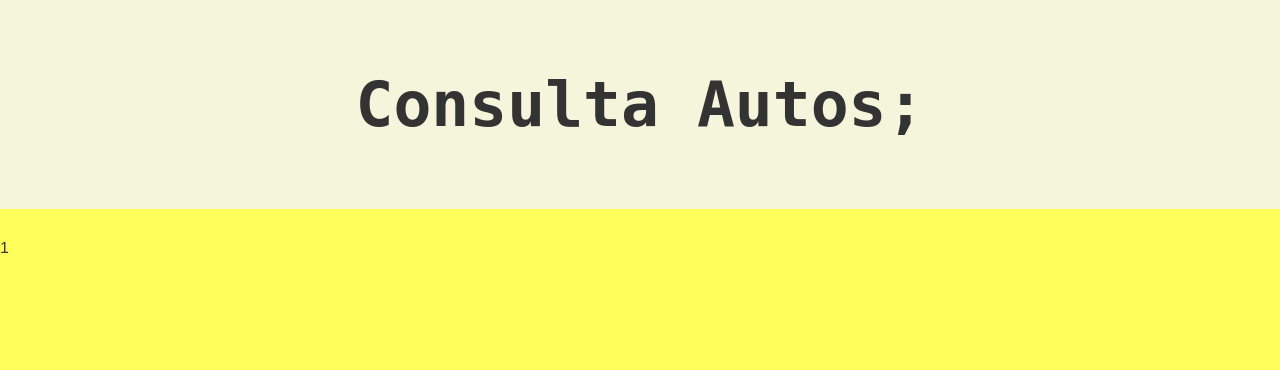
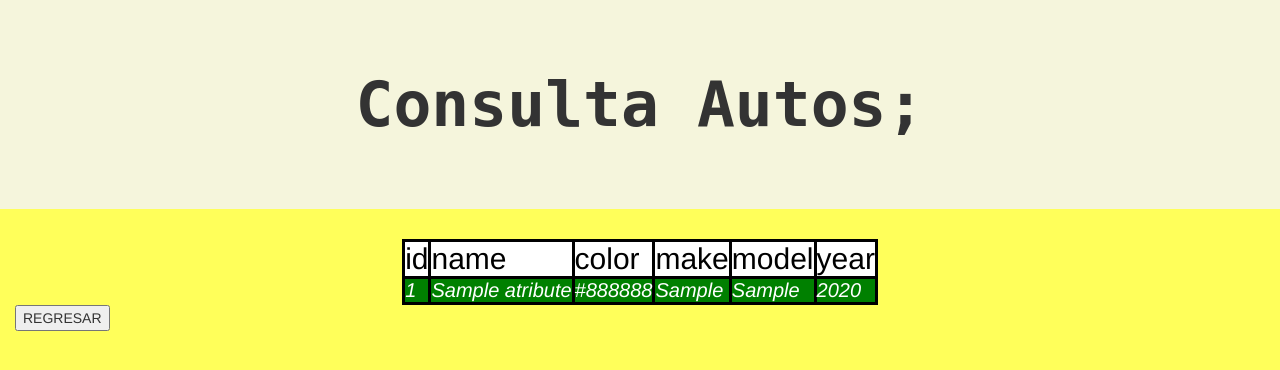
Before and after one commit to 12300509/proyecto, a PHP site: page /autos.php in a window 1280 px wide. Shown: the top 370 px of the page. Run offline with PHP 8.4, Linux system fonts and the light colour scheme; tables that the repository leaves empty hold one stand-in row (values such as "Sample post").

Commit message:
Update autos.php
se agrego botón para regresar y diseño a tabla

```diff
--- a/autos.php
+++ b/autos.php
@@ -6,6 +6,34 @@
 
 </head>
 <style type="text/css">
+.top
+{
+
+background-color:white ;
+color: black;
+border-color: white;
+font-size: 30px;
+font-style: normal;
+
+}
+.tabla
+{
+	font-size: 20px;
+
+background-color: green;
+background-size: 3px;
+color: white;
+font-style:  oblique;
+
+}
+.border
+{
+border-width: medium;
+border-color: black;
+border-style: solid;
+
+
+}
 .jumbotron
 {
 	background-color: beige;
@@ -23,29 +51,55 @@ h1
 <body class='background'>
 	<?php
 	$link = mysqli_connect('localhost', 'root', '','cars') or die('No se pudo conectar: ' . mysql_error($link));
-
 	$query = 'SELECT * FROM atributes';
 	$result = mysqli_query($link,$query) or die('Consulta fallida: ' . mysqli_error($link));
 	?>
 	<div class='jumbotron'><h1>Consulta Autos;<h1></div>
 	<div>
 		<?php
-			echo "<table>\n";
+			echo '<table align="center">';
+			echo '<tr class="top"><td class="border">id</td>';
+			echo '<td class="border">name</td>';
+			echo '<td class="border">color</td>';
+			echo '<td class="border">make</td>';
+			echo '<td class="border">model</td>';
+			echo '<td class="border">year</td></tr>';
 				while ($line = mysqli_fetch_array($result, MYSQL_ASSOC))
 				{
-    				echo "<tr>";
+    				echo '<tr class="tabla">';
 
 
 
-        				echo "<td>";
+        				echo '<td class="border">';
         				echo $line['id'];
-        				echo "</td>";
+        				echo '</td>';
+        				echo '<td class="border">';
+        				echo $line['name'];
+        				echo '</td>';
+    					echo '<td class="border">';
+        				echo $line['color'];
+        				echo '</td>';
+    					echo '<td class="border">';
+        				echo $line['make'];
+        				echo '</td>';
+    					echo '<td class="border">';
+        				echo $line['model'];
+        				echo '</td>';
+        				echo '<td class="border">';
+        				echo $line['year'];
+        				echo '</td>';
 
-    			echo "</tr>";
+
+
+
+
+
+    			echo '</tr>';
 				}
-			echo "</table>";
+			echo '</table>';
 
 		?>
 	</div>
+		<div class='col-md-3'><input aling="center" type="button" value="REGRESAR" onClick="location.href = 'index.php'"><br></div>
 </body>
 </html>
```
